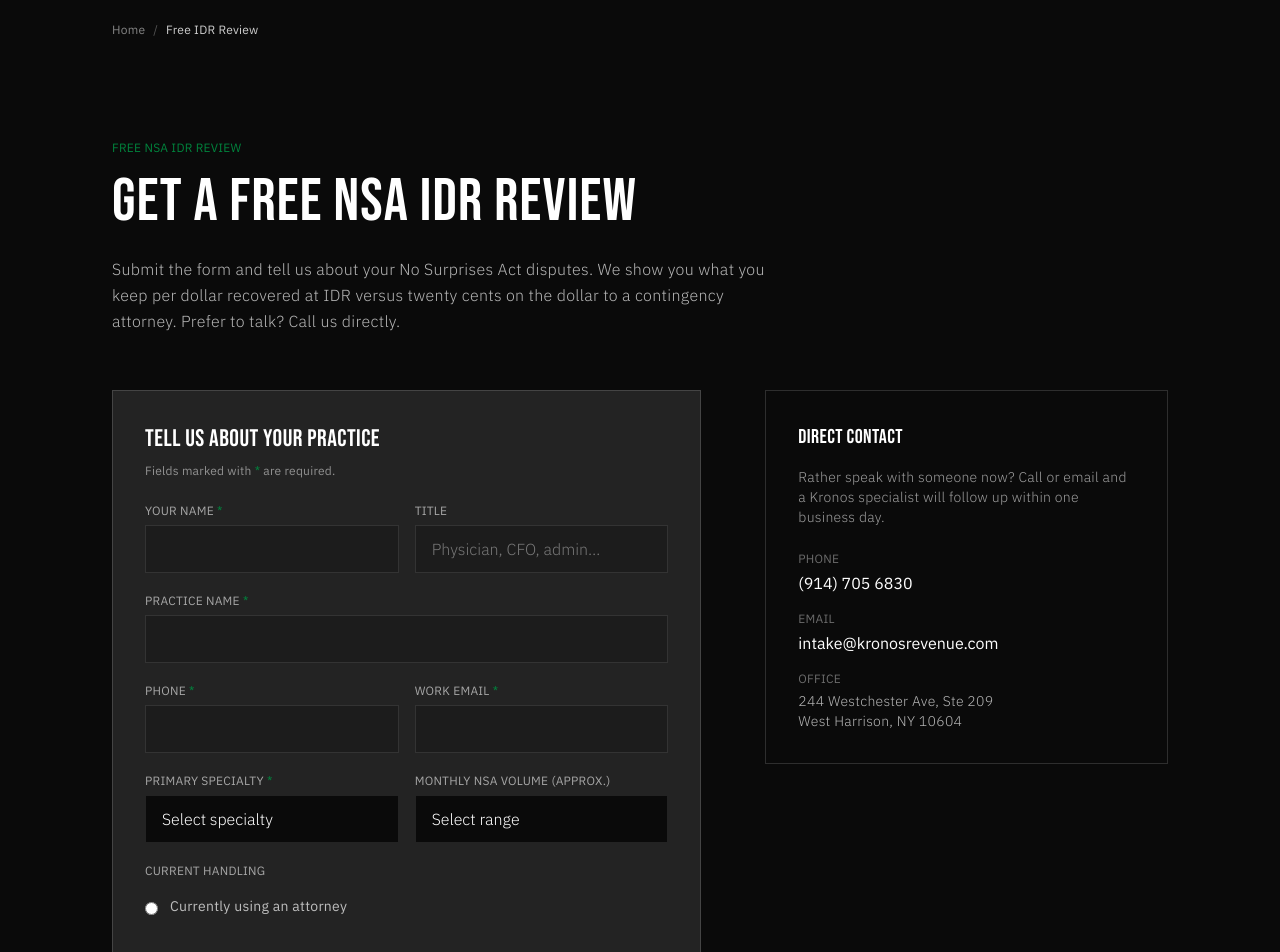
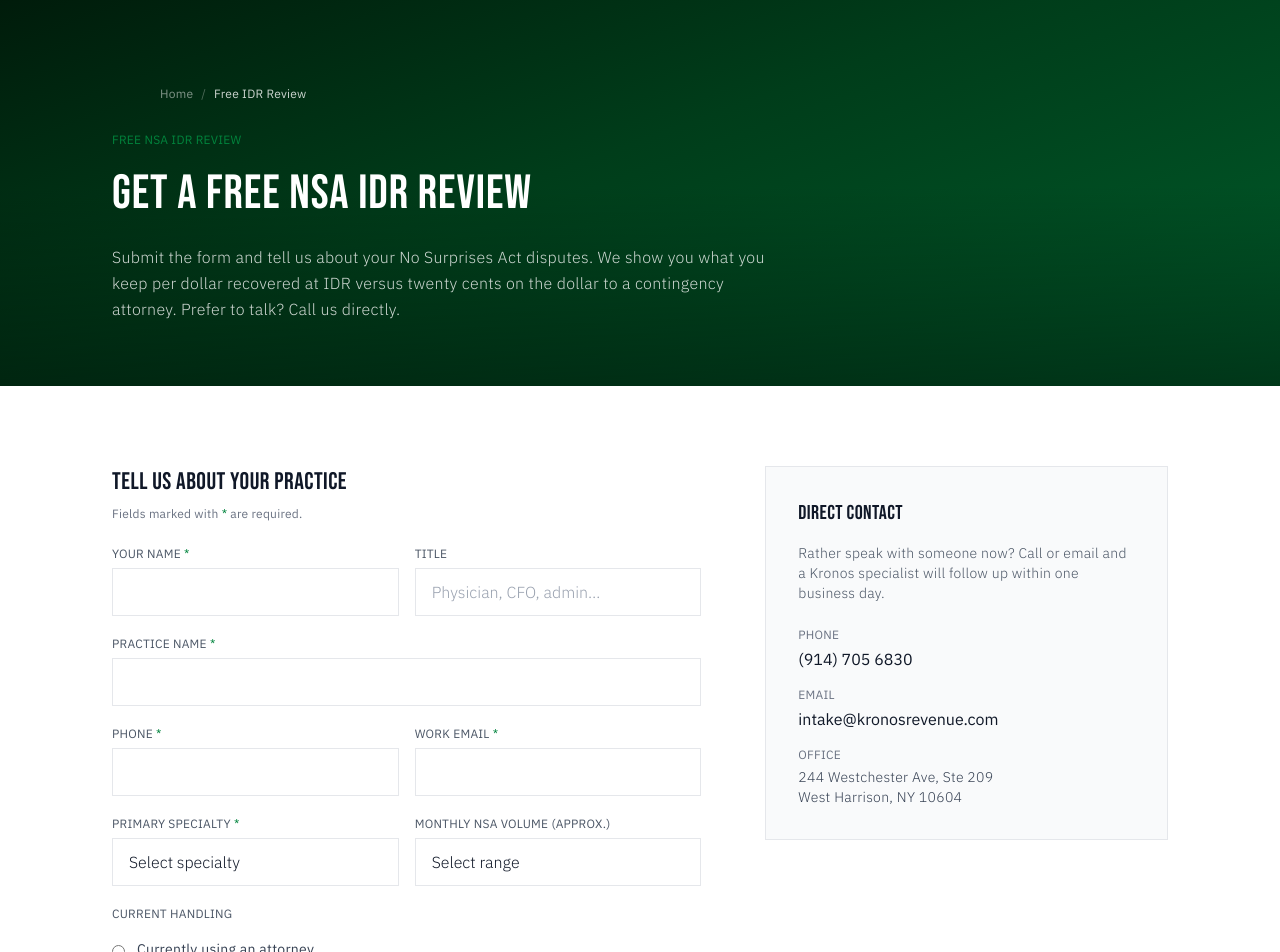
Before and after one commit to rocket-creative/kronos-rev, a Next.js app: page /case-review in a window 1280 px wide. Shown: the part 80-1032 px from the top of the page. Built offline with nearby package versions, Linux system fonts and the light colour scheme.

Commit message:
024_update_ux-conversion-fixes
Light case review layout, footer and nav spacing, and conversion focused homepage hero copy.

Co-authored-by: Cursor <cursoragent@cursor.com>

```diff
--- a/app/case-review/page.tsx
+++ b/app/case-review/page.tsx
@@ -13,6 +13,7 @@ import { createPageMetadata, absoluteUrl } from "@/lib/metadata";
 import { breadcrumbItems, mainNavLinks } from "@/lib/navigation";
 import { FREE_CLAIM_FAQS } from "@/lib/faqs";
 import { PAGE_SEO } from "@/lib/page-seo";
+import { PAGE_CONTAINER } from "@/lib/layout";
 import { EMAIL, OFFICE_ADDRESS, PHONE_DISPLAY, PHONE_TEL } from "@/lib/site";
 
 export const metadata: Metadata = createPageMetadata({
@@ -26,83 +27,96 @@ export default function CaseReviewPage() {
   const crumbs = breadcrumbItems([{ name: "Free IDR Review", path: "/case-review" }]);
 
   return (
-    <div className="bg-kronos-bg min-h-dvh">
+    <div className="bg-stone-100 min-h-dvh">
       <BreadcrumbListSchema items={crumbs} />
       <LocalBusinessSchema pageUrl={pageUrl} />
       <FAQPageSchema items={FREE_CLAIM_FAQS} />
-      <Breadcrumbs items={crumbs} />
 
       <section
-        className="max-w-6xl mx-auto px-5 sm:px-8 lg:px-12 py-12 sm:py-16 lg:py-20"
+        className="relative overflow-hidden pt-safe-top"
+        style={{ background: "linear-gradient(160deg, #001A0A 0%, #003D1A 45%, #005C2A 100%)" }}
         aria-labelledby="case-review-heading"
       >
-        <div className="mb-10 sm:mb-14">
-          <p className="font-body text-xs text-kronos-cyan uppercase tracking-widest mb-4">
+        <div
+          className="absolute inset-0 bg-gradient-to-t from-black/40 via-transparent to-transparent pointer-events-none"
+          aria-hidden="true"
+        />
+        <div className={`relative z-10 ${PAGE_CONTAINER} py-10 sm:py-14 lg:py-16`}>
+          <Breadcrumbs items={crumbs} variant="dark" />
+          <p className="font-body text-xs text-kronos-cyan uppercase tracking-widest mb-4 mt-2">
             Free NSA IDR review
           </p>
           <h1
             id="case-review-heading"
-            className="font-heading text-4xl sm:text-5xl lg:text-6xl text-white leading-none mb-6 max-w-3xl"
+            className="font-heading text-3xl sm:text-4xl lg:text-5xl text-white leading-tight mb-5 max-w-3xl"
           >
             Get a free NSA IDR review
           </h1>
-          <p className="font-body text-white/70 text-sm sm:text-base font-light leading-relaxed max-w-2xl">
+          <p className="font-body text-sm sm:text-base text-white/80 font-light leading-relaxed max-w-2xl">
             Submit the form and tell us about your No Surprises Act disputes. We show you what you
             keep per dollar recovered at IDR versus twenty cents on the dollar to a contingency
             attorney. Prefer to talk? Call us directly.
           </p>
         </div>
+      </section>
 
+      <section className="bg-white py-12 sm:py-16 lg:py-20" aria-labelledby="case-review-form-heading">
+        <div className={`${PAGE_CONTAINER}`}>
           <div className="grid grid-cols-1 lg:grid-cols-12 gap-12 lg:gap-16">
             <div className="lg:col-span-7">
-            <div id="form" className="bg-white/10 border border-white/15 p-6 sm:p-8 scroll-mt-28">
-              <h2 className="font-heading text-2xl text-white mb-2">Tell us about your practice</h2>
-              <p className="font-body text-white/50 text-xs mb-6">
+              <div id="form" className="scroll-mt-28">
+                <h2
+                  id="case-review-form-heading"
+                  className="font-heading text-2xl text-gray-900 mb-2"
+                >
+                  Tell us about your practice
+                </h2>
+                <p className="font-body text-gray-500 text-xs mb-6">
                   Fields marked with <span className="text-kronos-cyan">*</span> are required.
                 </p>
-              <ClaimReviewForm />
+                <ClaimReviewForm variant="light" />
               </div>
             </div>
 
             <div className="lg:col-span-5">
-            <div className="border border-white/15 p-6 sm:p-8 lg:sticky lg:top-28">
-              <h2 className="font-heading text-xl text-white mb-4">Direct contact</h2>
-              <p className="font-body text-white/60 text-sm font-light mb-6">
+              <div className="border border-gray-200 bg-gray-50 p-6 sm:p-8 lg:sticky lg:top-28">
+                <h2 className="font-heading text-xl text-gray-900 mb-4">Direct contact</h2>
+                <p className="font-body text-gray-600 text-sm font-light mb-6">
                   Rather speak with someone now? Call or email and a Kronos specialist will follow up
                   within one business day.
                 </p>
                 <dl className="space-y-4">
                   <div>
-                  <dt className="font-body text-xs uppercase tracking-widest text-white/40 mb-1">
+                    <dt className="font-body text-xs uppercase tracking-widest text-gray-500 mb-1">
                       Phone
                     </dt>
                     <dd>
                       <a
                         href={`tel:${PHONE_TEL}`}
-                      className="font-body text-white hover:text-kronos-cyan transition-colors focus:outline-none focus-visible:ring-2 focus-visible:ring-kronos-cyan scroll-mt-28"
+                        className="font-body text-gray-900 hover:text-kronos-cyan transition-colors focus:outline-none focus-visible:ring-2 focus-visible:ring-kronos-cyan scroll-mt-28"
                       >
                         {PHONE_DISPLAY}
                       </a>
                     </dd>
                   </div>
                   <div>
-                  <dt className="font-body text-xs uppercase tracking-widest text-white/40 mb-1">
+                    <dt className="font-body text-xs uppercase tracking-widest text-gray-500 mb-1">
                       Email
                     </dt>
                     <dd>
                       <a
                         href={`mailto:${EMAIL}`}
-                      className="font-body text-white hover:text-kronos-cyan transition-colors focus:outline-none focus-visible:ring-2 focus-visible:ring-kronos-cyan"
+                        className="font-body text-gray-900 hover:text-kronos-cyan transition-colors focus:outline-none focus-visible:ring-2 focus-visible:ring-kronos-cyan"
                       >
                         {EMAIL}
                       </a>
                     </dd>
                   </div>
                   <div>
-                  <dt className="font-body text-xs uppercase tracking-widest text-white/40 mb-1">
+                    <dt className="font-body text-xs uppercase tracking-widest text-gray-500 mb-1">
                       Office
                     </dt>
-                  <dd className="font-body text-white/70 font-light text-sm">
+                    <dd className="font-body text-gray-700 font-light text-sm">
                       <address className="not-italic">
                         {OFFICE_ADDRESS.street}
                         <br />
@@ -114,10 +128,11 @@ export default function CaseReviewPage() {
               </div>
             </div>
           </div>
+        </div>
       </section>
 
-      <section className="bg-white py-12 sm:py-16" aria-labelledby="case-review-faq-heading">
-        <div className="max-w-6xl mx-auto px-5 sm:px-8 lg:px-12">
+      <section className="bg-gray-50 py-12 sm:py-16" aria-labelledby="case-review-faq-heading">
+        <div className={PAGE_CONTAINER}>
           <FAQSection
             heading="Questions about the free case review"
             headingId="case-review-faq-heading"
--- a/components/Breadcrumbs.tsx
+++ b/components/Breadcrumbs.tsx
@@ -3,30 +3,51 @@ import { PAGE_CONTAINER } from "@/lib/layout";
 
 export type BreadcrumbSegment = { name: string; url: string };
 
-export function Breadcrumbs({ items }: { items: BreadcrumbSegment[] }) {
+type BreadcrumbsProps = {
+  items: BreadcrumbSegment[];
+  variant?: "light" | "dark";
+};
+
+export function Breadcrumbs({ items, variant = "dark" }: BreadcrumbsProps) {
+  const isLight = variant === "light";
+
   return (
     <nav
       aria-label="Breadcrumb"
       className={`${PAGE_CONTAINER} pt-6 pb-2`}
     >
-      <ol className="flex flex-wrap items-center gap-2 font-body text-xs text-white/50">
+      <ol
+        className={`flex flex-wrap items-center gap-2 font-body text-xs ${
+          isLight ? "text-gray-500" : "text-white/50"
+        }`}
+      >
         {items.map((item, index) => {
           const isLast = index === items.length - 1;
           return (
             <li key={item.url} className="flex items-center gap-2">
               {index > 0 && (
-                <span className="text-white/30" aria-hidden="true">
+                <span
+                  className={isLight ? "text-gray-300" : "text-white/30"}
+                  aria-hidden="true"
+                >
                   /
                 </span>
               )}
               {isLast ? (
-                <span className="inline-flex items-center min-h-[44px] text-white/80" aria-current="page">
+                <span
+                  className={`inline-flex items-center min-h-[44px] ${
+                    isLight ? "text-gray-900" : "text-white/80"
+                  }`}
+                  aria-current="page"
+                >
                   {item.name}
                 </span>
               ) : (
                 <Link
                   href={item.url.replace(/^https:\/\/www\.kronosrevenue\.health/, "") || "/"}
-                  className="inline-flex items-center min-h-[44px] hover:text-white transition-colors focus:outline-none focus-visible:ring-2 focus-visible:ring-kronos-cyan rounded"
+                  className={`inline-flex items-center min-h-[44px] transition-colors focus:outline-none focus-visible:ring-2 focus-visible:ring-kronos-cyan rounded ${
+                    isLight ? "hover:text-gray-900" : "hover:text-white"
+                  }`}
                 >
                   {item.name}
                 </Link>
--- a/components/ClaimReviewForm.tsx
+++ b/components/ClaimReviewForm.tsx
@@ -3,13 +3,6 @@
 import { Suspense, useState } from "react";
 import { ArrowRight, CheckCircle, Loader2 } from "lucide-react";
 import { useUtmParams } from "@/hooks/useUtmParams";
-
-const inputClass =
-  "w-full h-12 bg-black/20 border border-white/10 px-4 text-white placeholder:text-white/40 font-body font-light focus:outline-none focus:border-kronos-cyan transition-colors";
-const selectClass =
-  "w-full h-12 bg-kronos-bg border border-white/10 px-4 text-base text-white font-body font-light focus:outline-none focus:border-kronos-cyan transition-colors appearance-none";
-const labelClass = "block font-body text-xs text-white/60 uppercase tracking-widest mb-1.5";
-const errorClass = "text-red-400 text-xs mt-1";
 
 const SPECIALTIES = [
   "Orthopedic surgery",
@@ -37,6 +30,43 @@ const BEST_TIME_OPTIONS = [
   { value: "email", label: "Email is fine — no call needed" },
 ];
 
+type FormVariant = "light" | "dark";
+
+function getFormStyles(variant: FormVariant) {
+  const isLight = variant === "light";
+  return {
+    input: isLight
+      ? "w-full h-12 bg-white border border-gray-200 px-4 text-gray-900 placeholder:text-gray-400 font-body font-light focus:outline-none focus:border-kronos-cyan transition-colors"
+      : "w-full h-12 bg-black/20 border border-white/10 px-4 text-white placeholder:text-white/40 font-body font-light focus:outline-none focus:border-kronos-cyan transition-colors",
+    select: isLight
+      ? "w-full h-12 bg-white border border-gray-200 px-4 text-base text-gray-900 font-body font-light focus:outline-none focus:border-kronos-cyan transition-colors appearance-none"
+      : "w-full h-12 bg-kronos-bg border border-white/10 px-4 text-base text-white font-body font-light focus:outline-none focus:border-kronos-cyan transition-colors appearance-none",
+    textarea: isLight
+      ? "w-full bg-white border border-gray-200 px-4 py-3 text-gray-900 placeholder:text-gray-400 font-body font-light focus:outline-none focus:border-kronos-cyan transition-colors resize-none"
+      : "w-full bg-black/20 border border-white/10 px-4 py-3 text-white placeholder:text-white/40 font-body font-light focus:outline-none focus:border-kronos-cyan transition-colors resize-none",
+    label: isLight
+      ? "block font-body text-xs text-gray-600 uppercase tracking-widest mb-1.5"
+      : "block font-body text-xs text-white/60 uppercase tracking-widest mb-1.5",
+    error: isLight ? "text-red-600 text-xs mt-1" : "text-red-400 text-xs mt-1",
+    radioLabel: isLight
+      ? "font-body text-sm text-gray-700 group-hover:text-gray-900 transition-colors leading-snug"
+      : "font-body text-sm text-white/70 group-hover:text-white transition-colors leading-snug",
+    successBox: isLight
+      ? "bg-gray-50 border border-gray-200 p-8 text-center"
+      : "bg-black/20 p-8 text-center",
+    successTitle: isLight ? "font-heading text-2xl text-gray-900 mb-2" : "font-heading text-2xl text-white mb-2",
+    successBody: isLight
+      ? "font-body text-gray-600 text-sm font-light"
+      : "font-body text-white/60 text-sm font-light",
+    submitFocus: isLight
+      ? "focus:outline-none focus-visible:ring-2 focus-visible:ring-kronos-cyan"
+      : "focus:outline-none focus-visible:ring-2 focus-visible:ring-white",
+    loadingText: isLight ? "text-gray-500 text-sm font-body" : "text-white/50 text-sm font-body",
+    legend: isLight ? "font-body text-gray-500 text-xs sr-only" : "font-body text-white/50 text-xs sr-only",
+    formError: isLight ? "text-red-600 text-sm font-body" : "text-red-400 text-sm font-body",
+  };
+}
+
 interface FieldErrors {
   contact_name?: string;
   practice_name?: string;
@@ -45,7 +75,8 @@ interface FieldErrors {
   specialty?: string;
 }
 
-function ClaimReviewFormInner() {
+function ClaimReviewFormInner({ variant }: { variant: FormVariant }) {
+  const styles = getFormStyles(variant);
   const utm = useUtmParams();
   const [isSubmitting, setIsSubmitting] = useState(false);
   const [isSubmitted, setIsSubmitted] = useState(false);
@@ -108,10 +139,10 @@ function ClaimReviewFormInner() {
 
   if (isSubmitted) {
     return (
-      <div className="bg-black/20 p-8 text-center">
+      <div className={styles.successBox}>
         <CheckCircle className="w-12 h-12 text-kronos-cyan mx-auto mb-4" aria-hidden="true" />
-        <h3 className="font-heading text-2xl text-white mb-2">Request Received</h3>
-        <p className="font-body text-white/60 text-sm font-light">
+        <h3 className={styles.successTitle}>Request Received</h3>
+        <p className={styles.successBody}>
           We&apos;ve received your case review request. A Kronos specialist will reply within one
           business day.
         </p>
@@ -121,12 +152,12 @@ function ClaimReviewFormInner() {
 
   return (
     <form onSubmit={handleSubmit} className="space-y-5" noValidate>
-      <p className="font-body text-white/50 text-xs sr-only" id="cr-required-legend">
+      <p className={styles.legend} id="cr-required-legend">
         Required fields are marked with an asterisk.
       </p>
       <div className="grid grid-cols-1 sm:grid-cols-2 gap-4">
         <div>
-          <label htmlFor="cr-name" className={labelClass}>
+          <label htmlFor="cr-name" className={styles.label}>
             Your name <span className="text-kronos-cyan" aria-hidden="true">*</span>
           </label>
           <input
@@ -142,16 +173,16 @@ function ClaimReviewFormInner() {
             aria-describedby={
               fieldErrors.contact_name ? "cr-name-error cr-required-legend" : "cr-required-legend"
             }
-            className={`${inputClass} ${fieldErrors.contact_name ? "border-red-400" : ""} scroll-mt-28`}
+            className={`${styles.input} ${fieldErrors.contact_name ? "border-red-400" : ""} scroll-mt-28`}
           />
           {fieldErrors.contact_name && (
-            <p id="cr-name-error" className={errorClass} role="alert">
+            <p id="cr-name-error" className={styles.error} role="alert">
               {fieldErrors.contact_name}
             </p>
           )}
         </div>
         <div>
-          <label htmlFor="cr-title" className={labelClass}>
+          <label htmlFor="cr-title" className={styles.label}>
             Title
           </label>
           <input
@@ -162,13 +193,13 @@ function ClaimReviewFormInner() {
             autoComplete="organization-title"
             inputMode="text"
             style={{ fontSize: "16px" }}
-            className={inputClass}
+            className={styles.input}
           />
         </div>
       </div>
 
       <div>
-        <label htmlFor="cr-practice" className={labelClass}>
+        <label htmlFor="cr-practice" className={styles.label}>
           Practice name <span className="text-kronos-cyan" aria-hidden="true">*</span>
         </label>
         <input
@@ -184,10 +215,10 @@ function ClaimReviewFormInner() {
           aria-describedby={
             fieldErrors.practice_name ? "cr-practice-error cr-required-legend" : "cr-required-legend"
           }
-          className={`${inputClass} ${fieldErrors.practice_name ? "border-red-400" : ""} scroll-mt-28`}
+          className={`${styles.input} ${fieldErrors.practice_name ? "border-red-400" : ""} scroll-mt-28`}
         />
         {fieldErrors.practice_name && (
-          <p id="cr-practice-error" className={errorClass} role="alert">
+          <p id="cr-practice-error" className={styles.error} role="alert">
             {fieldErrors.practice_name}
           </p>
         )}
@@ -195,7 +226,7 @@ function ClaimReviewFormInner() {
 
       <div className="grid grid-cols-1 sm:grid-cols-2 gap-4">
         <div>
-          <label htmlFor="cr-phone" className={labelClass}>
+          <label htmlFor="cr-phone" className={styles.label}>
             Phone <span className="text-kronos-cyan" aria-hidden="true">*</span>
           </label>
           <input
@@ -211,16 +242,16 @@ function ClaimReviewFormInner() {
             aria-describedby={
               fieldErrors.phone ? "cr-phone-error cr-required-legend" : "cr-required-legend"
             }
-            className={`${inputClass} ${fieldErrors.phone ? "border-red-400" : ""} scroll-mt-28`}
+            className={`${styles.input} ${fieldErrors.phone ? "border-red-400" : ""} scroll-mt-28`}
           />
           {fieldErrors.phone && (
-            <p id="cr-phone-error" className={errorClass} role="alert">
+            <p id="cr-phone-error" className={styles.error} role="alert">
               {fieldErrors.phone}
             </p>
           )}
         </div>
         <div>
-          <label htmlFor="cr-email" className={labelClass}>
+          <label htmlFor="cr-email" className={styles.label}>
             Work email <span className="text-kronos-cyan" aria-hidden="true">*</span>
           </label>
           <input
@@ -236,10 +267,10 @@ function ClaimReviewFormInner() {
             aria-describedby={
               fieldErrors.email ? "cr-email-error cr-required-legend" : "cr-required-legend"
             }
-            className={`${inputClass} ${fieldErrors.email ? "border-red-400" : ""} scroll-mt-28`}
+            className={`${styles.input} ${fieldErrors.email ? "border-red-400" : ""} scroll-mt-28`}
           />
           {fieldErrors.email && (
-            <p id="cr-email-error" className={errorClass} role="alert">
+            <p id="cr-email-error" className={styles.error} role="alert">
               {fieldErrors.email}
             </p>
           )}
@@ -248,7 +279,7 @@ function ClaimReviewFormInner() {
 
       <div className="grid grid-cols-1 sm:grid-cols-2 gap-4">
         <div>
-          <label htmlFor="cr-specialty" className={labelClass}>
+          <label htmlFor="cr-specialty" className={styles.label}>
             Primary specialty <span className="text-kronos-cyan" aria-hidden="true">*</span>
           </label>
           <div className="relative">
@@ -261,7 +292,7 @@ function ClaimReviewFormInner() {
               aria-describedby={
                 fieldErrors.specialty ? "cr-specialty-error cr-required-legend" : "cr-required-legend"
               }
-              className={`${selectClass} ${fieldErrors.specialty ? "border-red-400" : ""} scroll-mt-28`}
+              className={`${styles.select} ${fieldErrors.specialty ? "border-red-400" : ""} scroll-mt-28`}
               defaultValue=""
             >
               <option value="" disabled>
@@ -275,17 +306,17 @@ function ClaimReviewFormInner() {
             </select>
           </div>
           {fieldErrors.specialty && (
-            <p id="cr-specialty-error" className={errorClass} role="alert">
+            <p id="cr-specialty-error" className={styles.error} role="alert">
               {fieldErrors.specialty}
             </p>
           )}
         </div>
         <div>
-          <label htmlFor="cr-volume" className={labelClass}>
+          <label htmlFor="cr-volume" className={styles.label}>
             Monthly NSA volume (approx.)
           </label>
           <div className="relative">
-            <select id="cr-volume" name="monthly_oon_claims" className={selectClass} defaultValue="">
+            <select id="cr-volume" name="monthly_oon_claims" className={styles.select} defaultValue="">
               <option value="">Select range</option>
               {MONTHLY_CLAIMS.map((c) => (
                 <option key={c} value={c}>
@@ -298,7 +329,7 @@ function ClaimReviewFormInner() {
       </div>
 
       <div>
-        <label className={labelClass}>Current handling</label>
+        <label className={styles.label}>Current handling</label>
         <div className="space-y-2.5 mt-1">
           {CURRENT_HANDLING.map((opt) => (
             <label
@@ -309,22 +340,20 @@ function ClaimReviewFormInner() {
                 type="radio"
                 name="current_handling"
                 value={opt.value}
-                className="mt-0.5 accent-[#00E5BE] shrink-0"
+                className="mt-0.5 accent-kronos-cyan shrink-0"
               />
-              <span className="font-body text-sm text-white/70 group-hover:text-white transition-colors leading-snug">
-                {opt.label}
-              </span>
+              <span className={styles.radioLabel}>{opt.label}</span>
             </label>
           ))}
         </div>
       </div>
 
       <div>
-        <label htmlFor="cr-best-time" className={labelClass}>
+        <label htmlFor="cr-best-time" className={styles.label}>
           Best time to reach you
         </label>
         <div className="relative">
-          <select id="cr-best-time" name="best_time_to_reach" className={selectClass} defaultValue="">
+          <select id="cr-best-time" name="best_time_to_reach" className={styles.select} defaultValue="">
             <option value="">Select a time (optional)</option>
             {BEST_TIME_OPTIONS.map((opt) => (
               <option key={opt.value} value={opt.label}>
@@ -336,7 +365,7 @@ function ClaimReviewFormInner() {
       </div>
 
       <div>
-        <label htmlFor="cr-claims" className={labelClass}>
+        <label htmlFor="cr-claims" className={styles.label}>
           Tell us about your claims
         </label>
         <textarea
@@ -345,12 +374,12 @@ function ClaimReviewFormInner() {
           rows={4}
           placeholder="Payers, typical CPT codes, dispute volume, or anything that helps us prepare for your review…"
           style={{ fontSize: "16px" }}
-          className="w-full bg-black/20 border border-white/10 px-4 py-3 text-white placeholder:text-white/40 font-body font-light focus:outline-none focus:border-kronos-cyan transition-colors resize-none"
+          className={styles.textarea}
         />
       </div>
 
       {error && (
-        <p className="text-red-400 text-sm font-body" role="alert">
+        <p className={styles.formError} role="alert">
           {error}
         </p>
       )}
@@ -358,7 +387,7 @@ function ClaimReviewFormInner() {
       <button
         type="submit"
         disabled={isSubmitting}
-        className="w-full min-h-[48px] bg-kronos-cyan text-kronos-bg font-body font-bold py-3 px-6 uppercase tracking-widest text-xs hover:bg-kronos-cyan/90 disabled:opacity-50 disabled:cursor-not-allowed flex items-center justify-center gap-3 transition-colors focus:outline-none focus-visible:ring-2 focus-visible:ring-white"
+        className={`w-full min-h-[48px] bg-kronos-cyan text-white font-body font-bold py-3 px-6 uppercase tracking-widest text-xs hover:bg-kronos-green-dark disabled:opacity-50 disabled:cursor-not-allowed flex items-center justify-center gap-3 transition-colors ${styles.submitFocus}`}
       >
         {isSubmitting ? (
           <>
@@ -376,10 +405,10 @@ function ClaimReviewFormInner() {
   );
 }
 
-export function ClaimReviewForm() {
+export function ClaimReviewForm({ variant = "dark" }: { variant?: FormVariant }) {
   return (
-    <Suspense fallback={<p className="text-white/50 text-sm font-body">Loading form…</p>}>
-      <ClaimReviewFormInner />
+    <Suspense fallback={<p className={getFormStyles(variant).loadingText}>Loading form…</p>}>
+      <ClaimReviewFormInner variant={variant} />
     </Suspense>
   );
 }
```
Also changed, not shown: app/HomePageContent.tsx (+6 -9 lines), components/Footer.tsx (+34 -25 lines), components/Nav.tsx (+28 -22 lines), lib/hero-copy.ts (added, +8 -0 lines). Lines whose indentation alone changed are shown as unchanged.
